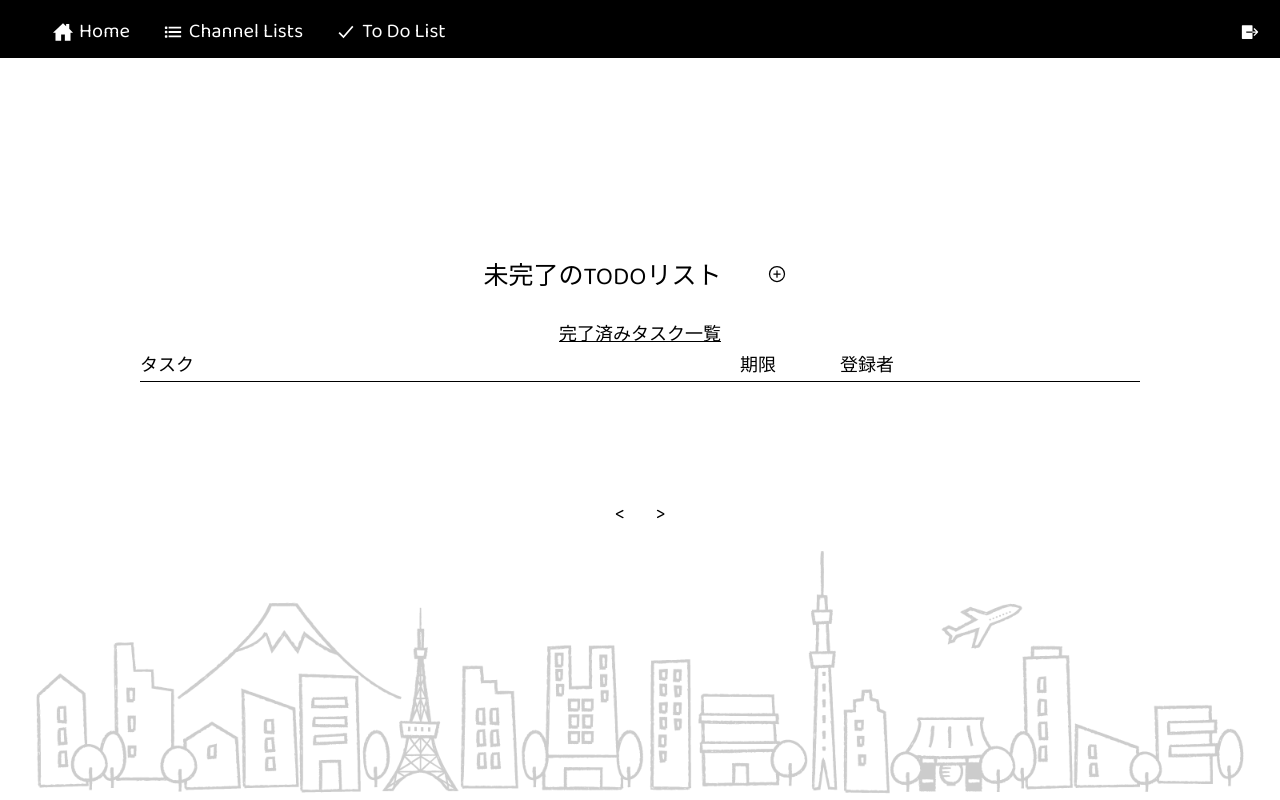
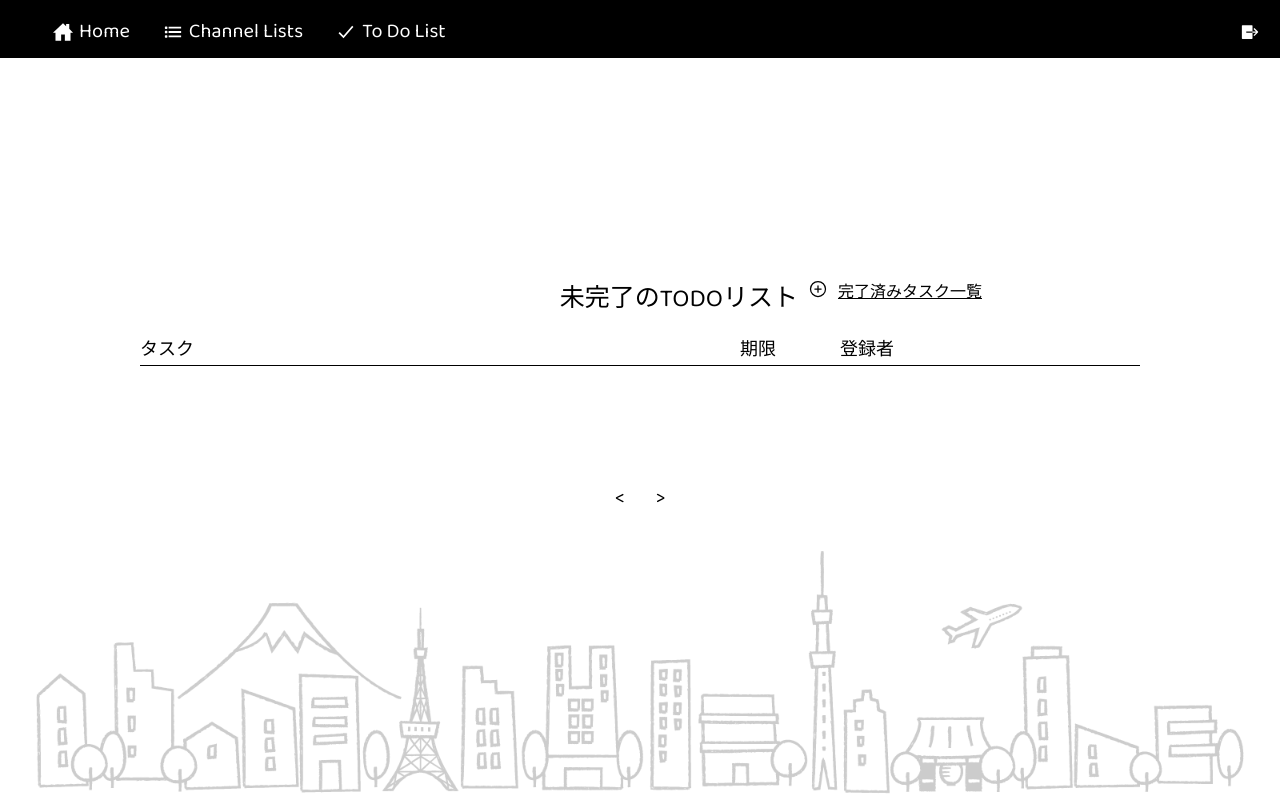
Before and after one commit to 2023hackathon-team-d/chatapp, a Flask app: page /todolist in a window 1280 px wide. Run offline with Flask 3, Linux system fonts and the light colour scheme; data that the repository does not hold is empty.

Commit message:
todolist修正

```diff
--- a/app.py
+++ b/app.py
@@ -85,6 +85,55 @@ def todolist():
     uid = session.get("uid")
     channels = dbConnect.getChannelAll()
     return render_template('todolist.html', channels=channels, uid=uid)
+
+# TODOLIST
+#@app.route('/todolist')
+#def todolist():
+#    uid = session.get("uid")
+#    if uid is None:
+#        return redirect('/login')
+#   else:
+#        todolist = get_todolist(uid)
+#        return render_template('todolist.html', todolist=todolist, uid=uid)
+
+# taskを作成
+@app.route('/add_task', methods=['GET','POST'])
+def add_task():
+    uid = session.get('uid')
+    if uid is None:
+        return redirect('/login')
+    title = request.form.get('title')
+    if title:
+        add_task_title = request.form.get('add_task_title')
+        dbConnect.addTask(uid, add_task_title)
+    return redirect('/')
+
+# taskを編集
+@app.route('/update_task', methods=['GET','POST'])
+def update_task():
+    uid = session.get('uid')
+    if uid is None:
+         return redirect('/login')
+    title = request.form.get('title')
+    if title:
+         update_task_title = request.form.get('update_task_title')
+         dbConnect.updateTask(uid,title)
+    return redirect('/')
+
+# taskを削除
+@app.route('/delete_task/<tid>', methods=['GET','POST'])
+def delete_task(tid):
+    uid = session.get("uid")
+    if uid is None:
+        return redirect('/login')
+    else:
+        task = dbConnect.getChannelById(tid)
+    if task:
+        dbConnect.deleteChannel(uid, tid)
+    return redirect('/')
+
+
+
 
 @app.route('/')
 def index():
--- a/static/css/main.css
+++ b/static/css/main.css
@@ -172,18 +172,11 @@
 }
 
 /*todplist*/
-.todolpage {
+.todopage {
   display: flex;
   flex-direction: column;
   margin: 0;
   padding: 0;
-}
-
-/*右寄せできない*/
-#todofin{
-  color:black;
-  text-decoration: underline;
-  font-size: 18px;
 }
 
 .todo-img {
@@ -197,6 +190,42 @@
   z-index: 1;
   opacity: 0.2;
 }
+
+.todo-title {
+  display: flex;
+  flex-direction: row;
+  justify-content: center;
+  align-items: center;
+}
+
+.todo-title h1 {
+ font-size: 25px;
+ font-weight: normal;
+ text-align: right;
+ width:500px;
+ height:30px;
+}
+
+.todo-title button {
+  background-color: var(--snow);
+  text-align: center;
+}
+
+.todo-title ion-icon {
+  color: var(--kuro);
+}
+
+.todo-title button:hover {
+  background-color: var(--snow);
+}
+
+.todo-title a{
+  color:black;
+  text-decoration: underline;
+  font-size: 16px;
+  font-weight: normal;
+  text-align: right;
+ }
 
 .todo-box {
   min-height: 80%;
--- a/static/css/modal.css
+++ b/static/css/modal.css
@@ -59,7 +59,15 @@
   font-size: 2rem;
 }
 
+.todomodalClose {
+  font-size: 2rem;
+}
+
 .modalClose:hover {
+  cursor: pointer;
+}
+
+.todomodalClose:hover {
   cursor: pointer;
 }
 
@@ -114,3 +122,7 @@
     padding-left: 80px;
   }
 }
+
+label{
+  color: black;
+}
--- a/templates/modal/add-task.html
+++ b/templates/modal/add-task.html
@@ -11,13 +11,14 @@
           class="channel-form-input"
           name="todo-name"
         />
+        <label for="todolimit">Limit:
         <input
-          label="Limit : "
           type="date"
           placeholder="category"
           class="channel-form-input"
           name="todo-limit"
-        />
+          id="todolimit"
+        /></label>
         <button id="add-todo-confirmation-btn">ADD</button>
       </form>
     </div>
--- a/templates/todolist.html
+++ b/templates/todolist.html
@@ -3,16 +3,17 @@
   <title>todolist</title>
 {% endblock %}
 {% block body %}
-  <div class="main-container channelpage">
+  <div class="main-container todopage">
     <div class="todo-img"></div>
     <div class="main-content">
-      <div class="channel-title">
+      <div class="todo-title">
       <h1>未完了のTODOリスト</h1>
       <button id="add-todo-btn"><ion-icon name="add-circle-outline"></ion-icon></button>
       {% include 'modal/add-task.html' %}
     {% include 'modal/delete-task.html' %}
+    <a href="{{ url_for('todolistfinish') }}">完了済みタスク一覧</a>
     </div>
-    <a id="todofin" href="{{ url_for('todolistfinish') }}">完了済みタスク一覧</a>
+
       <div class="wrap">
         <div class="box1">タスク</div><div class="box2">期限</div><div class="box3">登録者</div></div>
     </div>
@@ -36,7 +37,7 @@
   type="text/javascript"
   ></script>
   <script
-  src="{{url_for('static',filename='js/modal.js')}}"
+  src="{{url_for('static',filename='js/todomodal.js')}}"
   type="text/javascript"
   ></script>
 {% endblock %}
```
Also changed, not shown: init.sql (+9 -0 lines), static/js/modal.js (+0 -62 lines), static/js/todomodal.js (added, +60 -0 lines).
